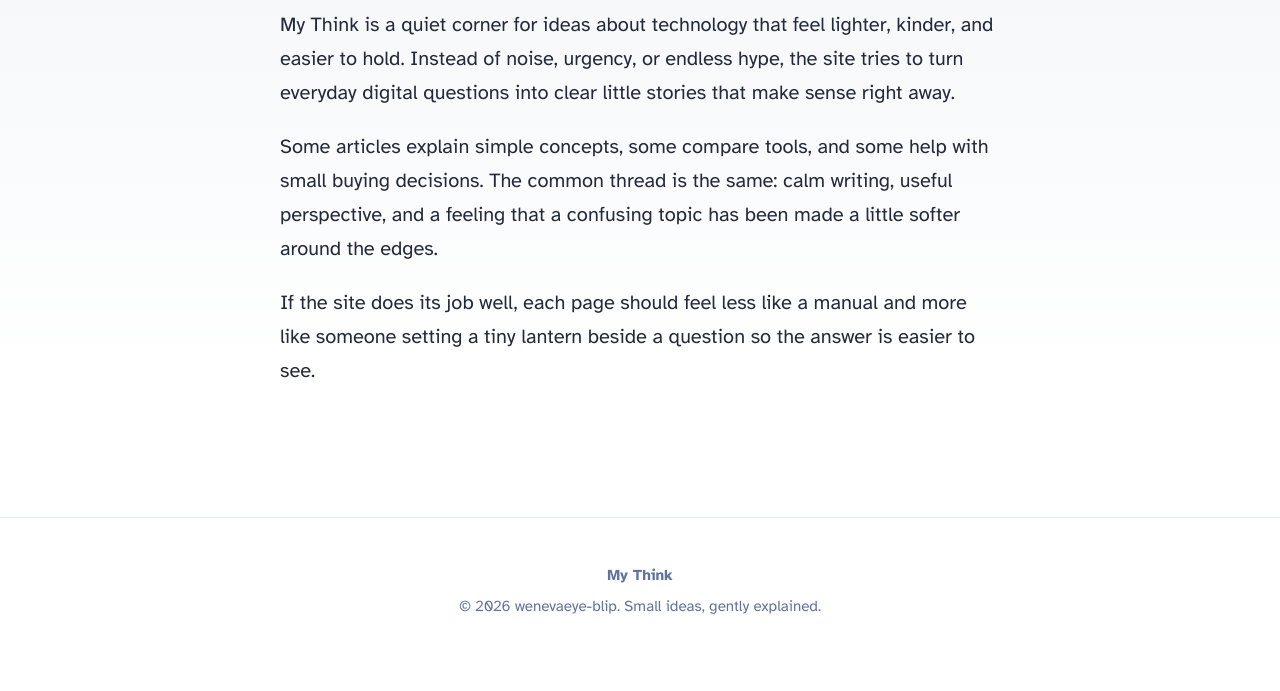
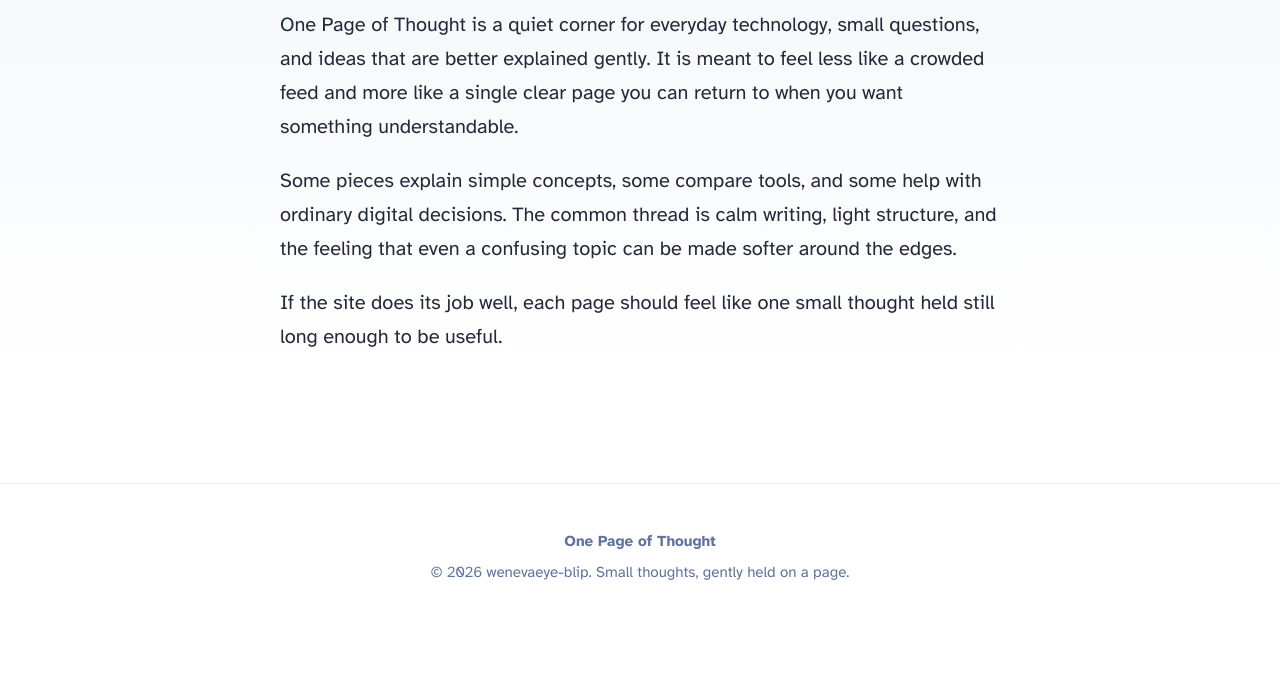
Before and after one commit to wenevaeye-blip/my-think, an Astro site: page /my-think/about in a window 1280 px wide. Shown: the part 214-905 px from the top of the page. After the commit the page ends 871 px from the top, so only its background shows below. Built offline with nearby package versions, Linux system fonts and the light colour scheme; Astro itself is replaced by a stand-in of ours.

Commit message:
rebrand: rename site to one page of thought

```diff
--- a/src/components/Footer.astro
+++ b/src/components/Footer.astro
@@ -6,7 +6,7 @@ const today = new Date();
 <footer>
 	<div class="footer-inner">
 		<p><strong>{SITE_TITLE}</strong></p>
-		<p>&copy; {today.getFullYear()} {SITE_AUTHOR}. Small ideas, gently explained.</p>
+		<p>&copy; {today.getFullYear()} {SITE_AUTHOR}. Small thoughts, gently held on a page.</p>
 	</div>
 </footer>
 <style>
--- a/src/consts.ts
+++ b/src/consts.ts
@@ -1,3 +1,3 @@
-export const SITE_TITLE = 'My Think';
-export const SITE_DESCRIPTION = 'Clear, practical articles about everyday tech, digital tools, and useful buying decisions.';
+export const SITE_TITLE = 'One Page of Thought';
+export const SITE_DESCRIPTION = 'Quiet, readable pages of everyday technology, gentle explanations, and small useful ideas.';
 export const SITE_AUTHOR = 'wenevaeye-blip';
--- a/src/pages/about.astro
+++ b/src/pages/about.astro
@@ -8,25 +8,25 @@ import { SITE_TITLE } from '../consts';
 <!doctype html>
 <html lang="en">
 	<head>
-		<BaseHead title={`About | ${SITE_TITLE}`} description="About My Think and the gentle editorial mood behind the site." />
+		<BaseHead title={`About | ${SITE_TITLE}`} description="About One Page of Thought and the gentle editorial mood behind the site." />
 	</head>
 	<body>
 		<Header />
 		<main>
 			<h1>About</h1>
 			<p>
-				My Think is a quiet corner for ideas about technology that feel lighter, kinder, and easier to hold.
-				Instead of noise, urgency, or endless hype, the site tries to turn everyday digital questions into
-				clear little stories that make sense right away.
+				One Page of Thought is a quiet corner for everyday technology, small questions, and ideas that are
+				better explained gently. It is meant to feel less like a crowded feed and more like a single clear
+				page you can return to when you want something understandable.
 			</p>
 			<p>
-				Some articles explain simple concepts, some compare tools, and some help with small buying decisions.
-				The common thread is the same: calm writing, useful perspective, and a feeling that a confusing topic
-				has been made a little softer around the edges.
+				Some pieces explain simple concepts, some compare tools, and some help with ordinary digital decisions.
+				The common thread is calm writing, light structure, and the feeling that even a confusing topic can be
+				made softer around the edges.
 			</p>
 			<p>
-				If the site does its job well, each page should feel less like a manual and more like someone setting a
-				tiny lantern beside a question so the answer is easier to see.
+				If the site does its job well, each page should feel like one small thought held still long enough to
+				be useful.
 			</p>
 		</main>
 		<Footer />
```
Also changed, not shown: src/pages/index.astro (+8 -8 lines).
